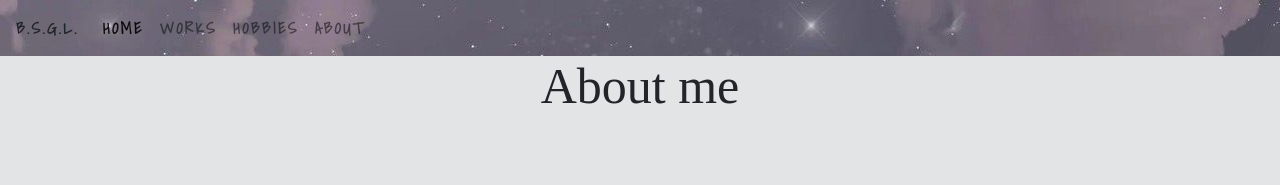
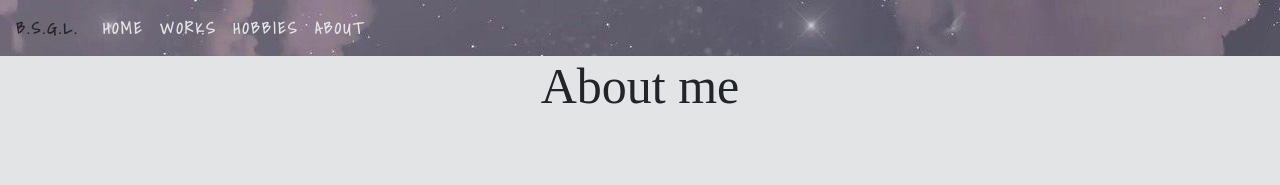
Before and after one commit to samglez-a11/miPortafolio, a Django app: page /about in a window 1280 px wide. Shown: the top 185 px of the page. Run offline with Django 4.2, Linux system fonts and the light colour scheme; some libraries are stand-ins or nearby versions; some web fonts are replaced.

Commit message:
Actualizacion

```diff
--- a/miPortafolioApp/templates/miPortafolioApp/base.html
+++ b/miPortafolioApp/templates/miPortafolioApp/base.html
@@ -21,7 +21,7 @@
 
     <body>
         <!-- Navbar -->
-            <nav class="navbar navbar-expand-lg navbar-light" style="background:url('/static/miPortafolioApp/img/header.jpg');">
+            <nav class="navbar navbar-expand-lg" style="background:url('/static/miPortafolioApp/img/header.jpg');">
                 <a class="navbar-brand menu1">B.S.G.L.</a>
                 <button class="navbar-toggler" type="button" data-toggle="collapse" data-target="#navbarToggler" aria-controls="navbarToggler" aria-expanded="false" aria-label="Toggle navigation">
                     <span class="navbar-toggler-icon"></span>
```
